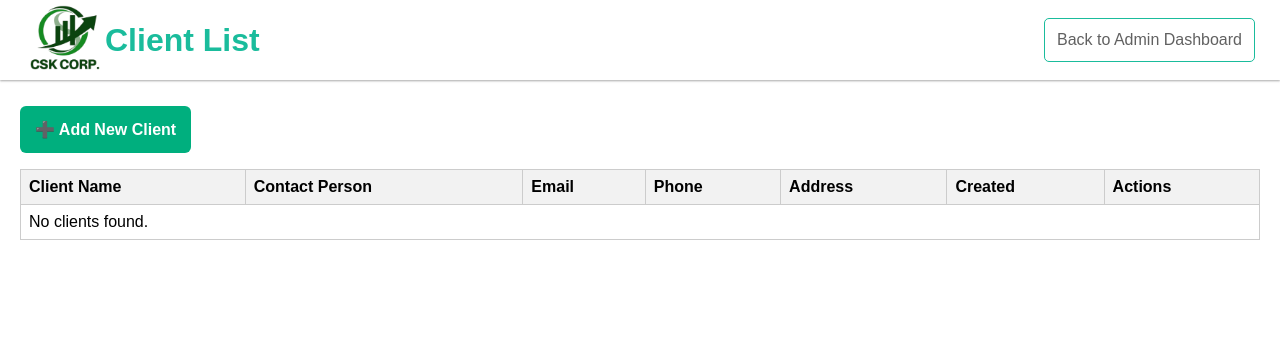
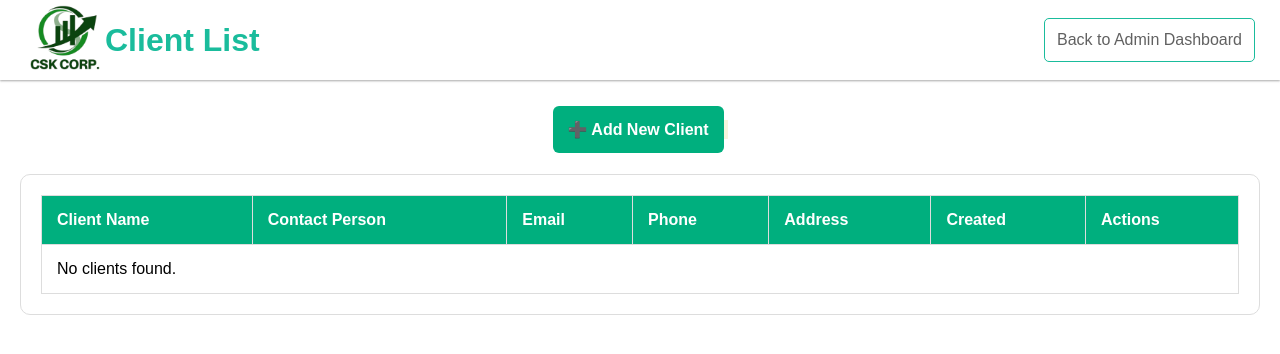
Before and after one commit to Ishtabalern/csk, a PHP site: page /admin/clients/list.php in a window 1280 px wide. Shown: the top 354 px of the page. Run offline with PHP 8.4, Linux system fonts and the light colour scheme; the visitor is signed in with stand-in values (Sample User, id 1); data that the repository does not hold is empty.

Commit message:
5/13/25
fix admin tables (css)

```diff
--- a/admin/clients/add.php
+++ b/admin/clients/add.php
@@ -35,7 +35,7 @@ if ($_SERVER['REQUEST_METHOD'] === 'POST') {
 <html lang="en">
 <head>
     <title>Add New Client</title>
-    <link rel="stylesheet" href="../../styles/clients/add.css">
+    <link rel="stylesheet" href="../../styles/admin_clients/add.css">
     <link rel="stylesheet" href="../../partials/topbar.css">
 </head>
 <body>
--- a/admin/clients/list.php
+++ b/admin/clients/list.php
@@ -20,32 +20,9 @@ $result = $conn->query("SELECT * FROM clients ORDER BY created_at DESC");
     <meta name="viewport" content="width=device-width, initial-scale=1.0">
     <title>List</title>
     <link rel="stylesheet" href="../../partials/topbar.css">
+        <link rel="stylesheet" href="../../styles/admin_clients/list.css">
     <style>
-        * {
-            margin: 0;
-            padding: 0;
-            list-style: none;
-            text-decoration: none;
-            box-sizing: border-box;
-            scroll-behavior: smooth;
-            font-family: Arial, sans-serif;
-        }
-         .container{padding: 20px; margin-top:20px}
-        select, input[type="date"], button { margin: 5px; padding: 5px 10px; }
-        table { border-collapse: collapse; width: 100%; margin-top: 30px; }
-        th, td { border: 1px solid #ccc; padding: 8px; text-align: left; }
-        th { background-color: #f2f2f2; }
-        td.left { text-align: left; }
-        .add-client{
-            padding: 15px;
-            border-radius: 6px;
-            background-color: #00AF7E;
-            color: #FFF;
-            font-weight: bold;
-            cursor: pointer;
-            align-self: center;
-            text-decoration:none;
-        }
+
     </style>
 </head>
 <body>
@@ -66,7 +43,11 @@ $result = $conn->query("SELECT * FROM clients ORDER BY created_at DESC");
     </div>
 
     <div class="container">
+        <div class="add-btn">
             <a class="add-client" href="add.php">➕ Add New Client</a>
+        </div>
+
+        <div class="table-container">
 
             <table border="1" cellpadding="8" cellspacing="0" width="100%">
                 <thead>
@@ -101,6 +82,9 @@ $result = $conn->query("SELECT * FROM clients ORDER BY created_at DESC");
                     <?php endif; ?>
                 </tbody>
             </table>
+
+        </div>
+
     </div>
 
 
--- /dev/null
+++ b/styles/admin_clients/list.css
@@ -0,0 +1,69 @@
+* {
+   margin: 0;
+   padding: 0;
+   list-style: none;
+   text-decoration: none;
+   box-sizing: border-box;
+   scroll-behavior: smooth;
+   font-family: Arial, sans-serif;
+}
+.container{padding: 20px; margin-top:20px}
+
+select, input[type="date"], button { margin: 5px; padding: 5px 10px; }
+
+.add-btn{
+   width: 175px;
+   margin: auto;
+   background-color: beige;
+}
+
+.add-btn .add-client{
+   padding: 15px;
+   border-radius: 6px;
+   background-color: #00AF7E;
+   color: #FFF;
+   font-weight: bold;
+   cursor: pointer;
+   align-self: center;
+   text-decoration:none;
+   margin: auto;
+}
+
+/* table  */
+ .table-container {
+   background-color: white;
+   padding: 20px;
+   border-radius: 10px;
+   border: 1px solid #ddd;
+   display: flex;
+   flex-direction: column;
+   gap: 20px;
+   max-width: 100%;
+   width: 1300px;
+   margin: auto;
+   margin-top: 35px;
+   margin-bottom: 20px;
+}
+
+
+ .table-container table{
+     width: 100%;
+     border-collapse: collapse;
+ }
+
+ .table-container th, .table-container td {
+   padding: 15px !important;
+   text-align: left;
+   border: 1px solid #ddd;
+   font-size: 1rem;
+ }
+
+ .table-container th{
+   background-color: #00AF7E;
+   font-weight: bold;
+   color: #ffffff;
+ }
+
+ .table-container tbody tr:hover{
+   background-color: #f2f2f2;
+ }
```
Also changed, not shown: admin/categories.php (+8 -17 lines), admin/receipts/list.php (+6 -25 lines), admin/receipts/receipts.php (+4 -16 lines), styles/admin/categories.css (added, +92 -0 lines), styles/admin_receipts/list.css (added, +69 -0 lines), styles/admin_receipts/receipts.css (added, +52 -0 lines), styles/admin_clients/add.css (renamed from styles/clients/add.css). Lines whose indentation alone changed are shown as unchanged.
